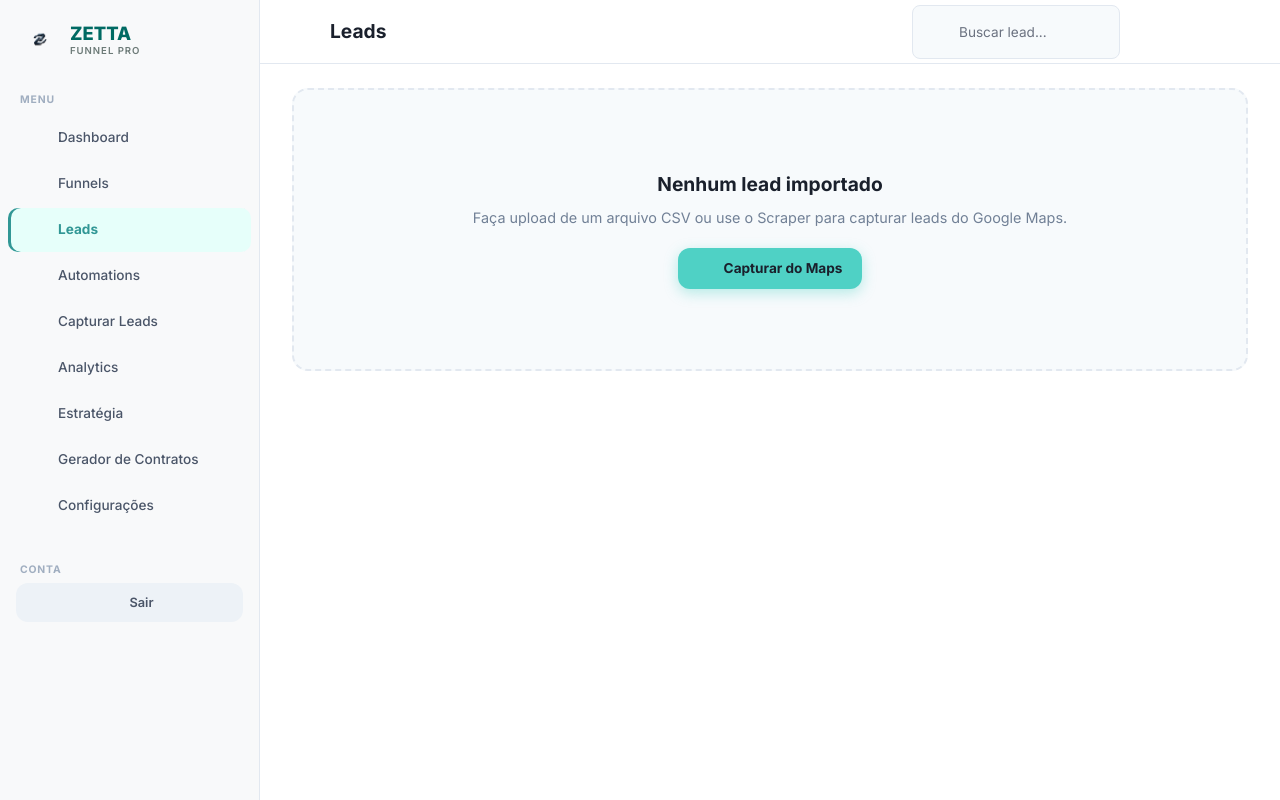
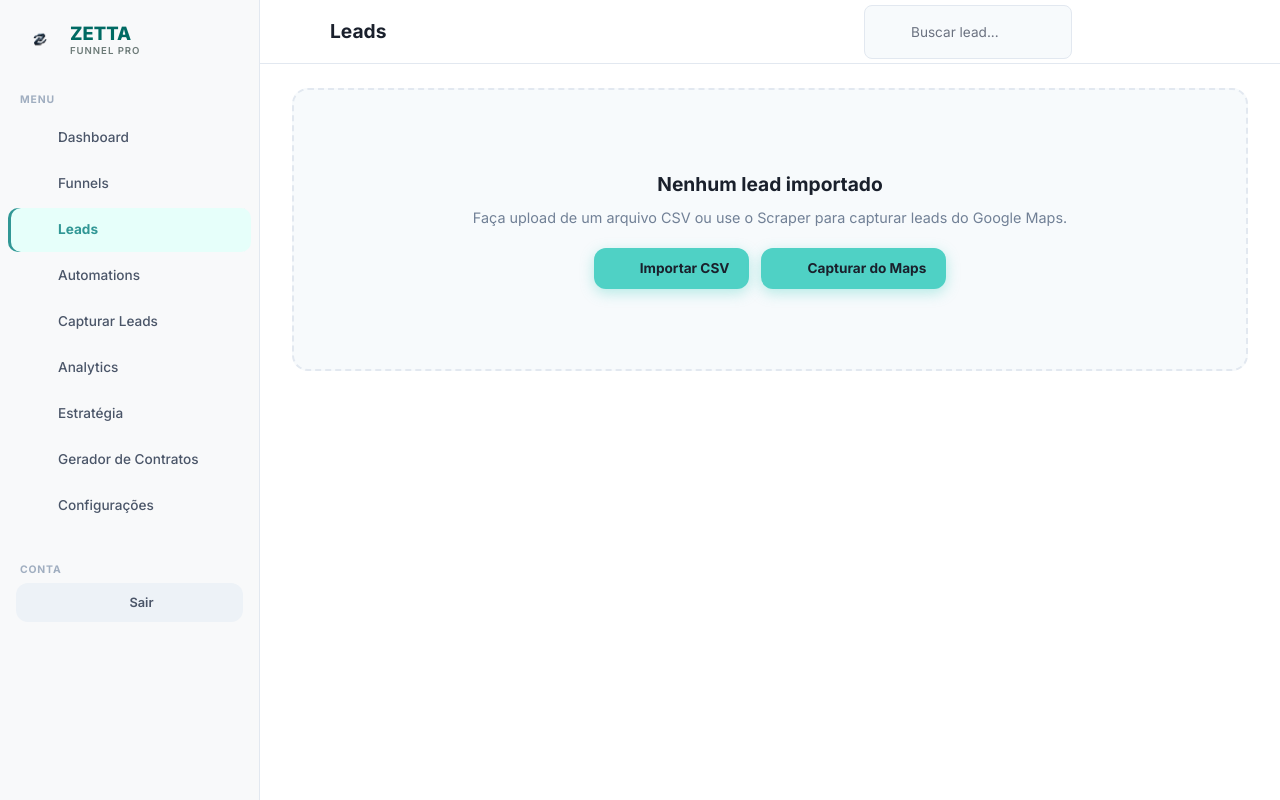
Before and after one commit to kaykyisidio0901/zetta-prospeccao, a Flask app: page /leads in a window 1280 px wide. Run offline with Flask 3, Linux system fonts and the light colour scheme; the visitor is signed in with stand-in values (Sample User, id 1); some libraries are stand-ins or nearby versions.

Commit message:
Adicionar botao de upload CSV na pagina de leads

```diff
--- a/templates/index.html
+++ b/templates/index.html
@@ -153,6 +153,12 @@ header.scrolled { box-shadow: 0 4px 20px rgba(0,0,0,0.08); }
       <button onclick="limparLeads()" title="Limpar todos os leads" style="background:none;border:none;cursor:pointer;padding:4px;display:flex;align-items:center;color:#E53E3E;">
         <iconify-icon icon="heroicons:trash" style="width:20px;height:20px;"></iconify-icon>
       </button>
+      <form id="csv-upload-form-header" action="/leads" method="POST" enctype="multipart/form-data" style="display:inline;">
+        <input type="file" id="csv-file-input-header" name="csv_file" accept=".csv" style="display:none;" onchange="this.form.submit()"/>
+        <button type="button" title="Importar CSV" onclick="document.getElementById('csv-file-input-header').click()" style="background:none;border:none;cursor:pointer;padding:4px;display:flex;align-items:center;color:#319795;">
+          <iconify-icon icon="heroicons:document-arrow-up" style="width:20px;height:20px;"></iconify-icon>
+        </button>
+      </form>
       <iconify-icon icon="heroicons:bell" style="width:20px;height:20px;color:#A0AEC0;cursor:pointer;"></iconify-icon>
       <iconify-icon icon="heroicons:question-mark-circle" style="width:20px;height:20px;color:#A0AEC0;cursor:pointer;"></iconify-icon>
     </div>
@@ -168,7 +174,13 @@ header.scrolled { box-shadow: 0 4px 20px rgba(0,0,0,0.08); }
       <p style="font-size:0.9rem; color:#718096; margin:0 0 20px;">
         Faça upload de um arquivo CSV ou use o Scraper para capturar leads do Google Maps.
       </p>
-      <div style="display:flex; gap:12px; justify-content:center;">
+      <div style="display:flex; gap:12px; justify-content:center; flex-wrap:wrap;">
+        <form id="csv-upload-form" action="/leads" method="POST" enctype="multipart/form-data" style="display:inline;">
+          <input type="file" id="csv-file-input" name="csv_file" accept=".csv" style="display:none;" onchange="this.form.submit()"/>
+          <button type="button" class="primary-btn" onclick="document.getElementById('csv-file-input').click()" style="text-decoration:none;">
+            <iconify-icon icon="heroicons:document-arrow-up" style="width:18px;height:18px;"></iconify-icon> Importar CSV
+          </button>
+        </form>
         <a href="/scraper" class="primary-btn" style="text-decoration:none;">
           <iconify-icon icon="heroicons:magnifying-glass" style="width:18px;height:18px;"></iconify-icon> Capturar do Maps
         </a>
```
